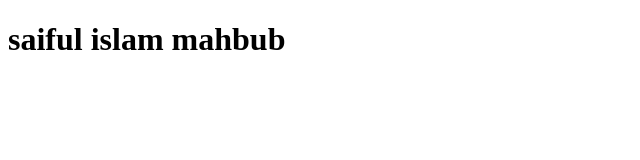
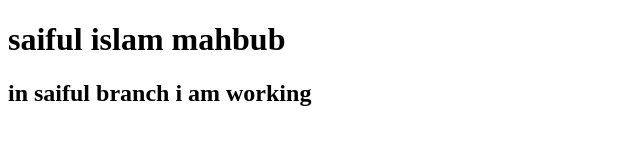
Before and after one commit to saifulmahbub/gitPractice3, a plain HTML site: page index.html in a window 1280 px wide. Shown: the whole page, without its empty margins (0-640 px from the left). Drawn offline with Linux system fonts and the light colour scheme.

Commit message:
h2 is added

```diff
--- a/index.html
+++ b/index.html
@@ -7,6 +7,7 @@
 </head>
 <body>
     <h1>saiful islam mahbub</h1>
+    <h2>in saiful branch i am working </h2>
 
     <script src="script.js"></script>
 </body>
--- a/script.js
+++ b/script.js
@@ -0,0 +1 @@
+console.log("this is done in saiful branch");
```
